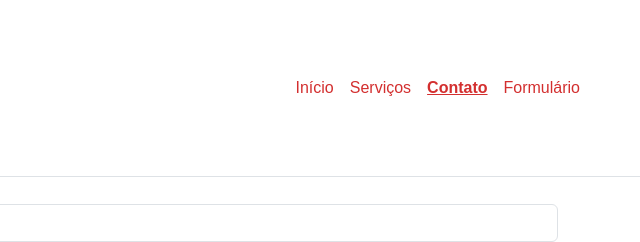
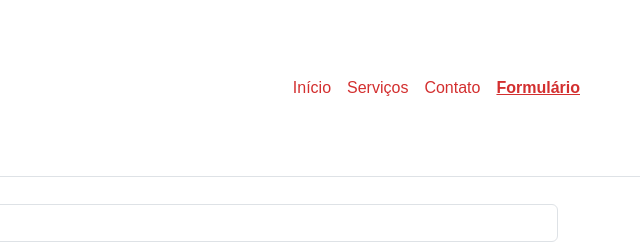
Before and after one commit to tramposssss/render, a plain HTML site: page public/formulario.html in a window 1280 px wide. Shown: the top 242 px of the page, 640-1280 px from the left. Drawn offline with nearby package versions, Linux system fonts and the light colour scheme.

Commit message:
Update formulario.html

```diff
--- a/public/formulario.html
+++ b/public/formulario.html
@@ -44,10 +44,10 @@
                             <a class="nav-link text-danger" href="./servicos.html">Serviços</a>
                         </li>
                         <li class="nav-item">
-                            <a class="nav-link text-danger active" aria-current="page" href="./contato.html">Contato</a>
+                            <a class="nav-link text-danger"  href="./contato.html">Contato</a>
                         </li>
                         <li class="nav-item">
-                            <a class="nav-link text-danger" href="./formulario.html">Formulário</a>
+                            <a class="nav-link text-danger active" aria-current="page" href="./formulario.html">Formulário</a>
                         </li>
                     </ul>
                 </div>
```
